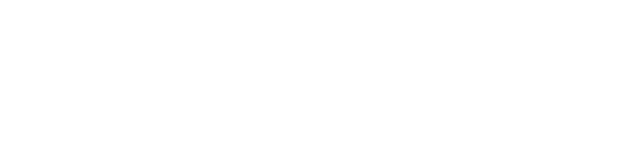
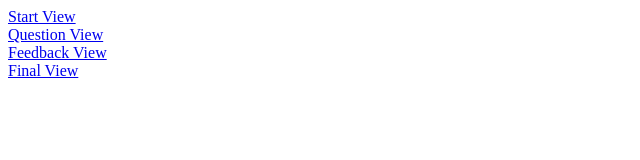
Before and after one commit to melleehall/Christmas-Tune-Quiz, a plain HTML site: page index.html in a window 1280 px wide. Shown: the whole page, without its empty margins (0-640 px from the left). Drawn offline with Linux system fonts and the light colour scheme.

Commit message:
Updated links in index.html

```diff
--- a/index.html
+++ b/index.html
@@ -7,9 +7,9 @@
     <title>Document</title>
 </head>
 <body>
-    <a href="/Users/MelanieLee/Projects/Christmas-Tune-Quiz/Wireframes/StartView/StartView.html/"></a>
-    <a href="/Users/MelanieLee/Projects/Christmas-Tune-Quiz/Wireframes/QuestionView/QuestionView.html"></a>
-    <a href="/Users/MelanieLee/Projects/Christmas-Tune-Quiz/Wireframes/FeedbackView/FeedbackView.html"></a>
-    <a href="/Users/MelanieLee/Projects/Christmas-Tune-Quiz/Wireframes/FinalView/FinalView.html"></a>
+    <a href="./Wireframes/StartView/StartView.html"> Start View </a> <br>
+    <a href="./Wireframes/QuestionView/QuestionView.html"> Question View </a> <br>
+    <a href="./Wireframes/FeedbackView/FeedbackView.html"> Feedback View </a> <br>
+    <a href="./Wireframes/FinalView/FinalView.html"> Final View </a>
 </body>
 </html>
```
